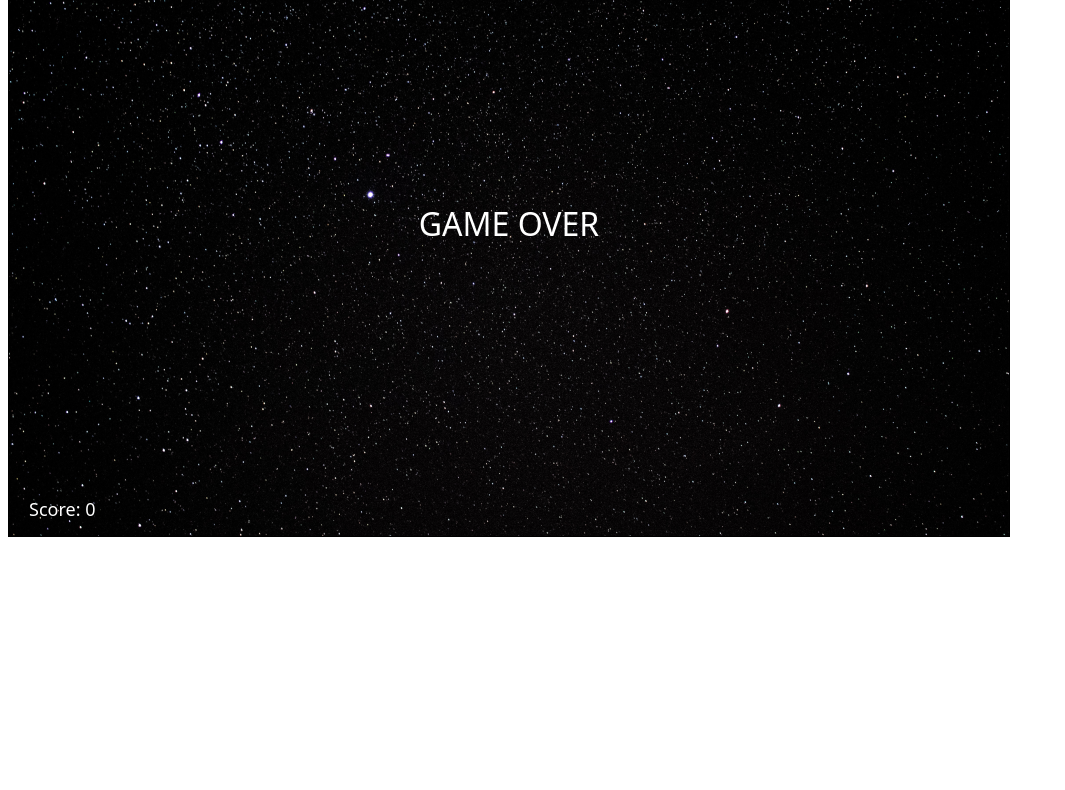
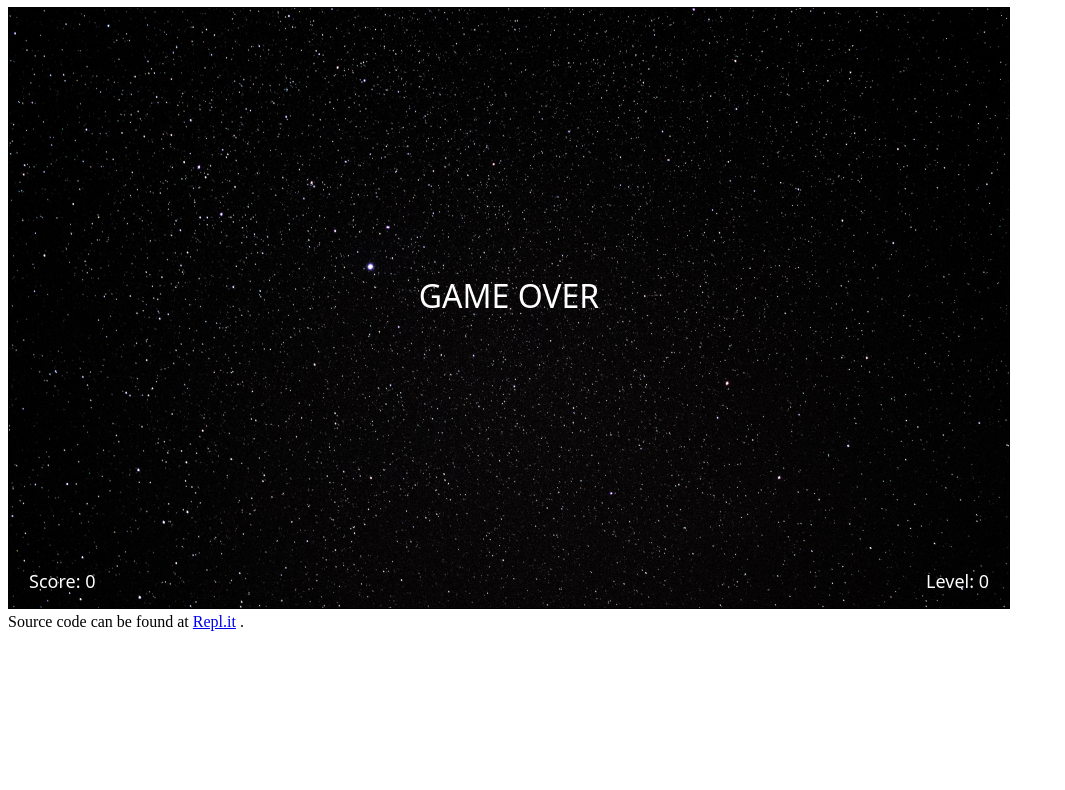
Before and after one commit to cinar/arkanoid, a plain HTML site: page index.html in a window 1280 px wide. Shown: the part 73-863 px from the top of the page, without its empty margins (0-1065 px from the left). Drawn offline with Linux system fonts and the light colour scheme.

Commit message:
Level added.

```diff
--- a/index.html
+++ b/index.html
@@ -7,7 +7,13 @@
     <link href="style.css" rel="stylesheet" type="text/css" />
   </head>
   <body>
+    <h1>Arkanoid Game</h1>
     <canvas id="game" width="1000" height="600"></canvas>
+    <div>
+      Source code can be found at
+      <a href="https://repl.it/@onurcinar/arkanoid" target="_blank">Repl.it</a>
+      .
+    </div>
     <img id="background" src="images/background.png"></img>
     <img id="paddle" src="images/paddle.png"></img>
     <img id="ball" src="images/ball.png"></img>
--- a/src/game.js
+++ b/src/game.js
@@ -6,11 +6,13 @@ import { Ball } from './ball.js';
 import { makeBricks } from './brick.js';
 
 const LEVEL = [
-  0, 0, 1, 1, 1, 1, 1, 1, 0, 0,
-  0, 2, 2, 2, 2, 2, 2, 2, 2, 0,
-  0, 3, 3, 3, 3, 3, 3, 3, 3, 0,
-  0, 0, 4, 4, 4, 4, 4, 4, 0, 0,
-  0, 0, 5, 5, 0, 0, 5, 5, 0, 0,
+  [
+    0, 0, 1, 1, 1, 1, 1, 1, 0, 0,
+    0, 2, 2, 2, 2, 2, 2, 2, 2, 0,
+    0, 3, 3, 3, 3, 3, 3, 3, 3, 0,
+    0, 0, 4, 4, 4, 4, 4, 4, 0, 0,
+    0, 0, 5, 5, 0, 0, 5, 5, 0, 0,
+  ]
 ];
 
 function isColliding(box1, box2) {
@@ -35,7 +37,8 @@ export class Game {
     this.space = new Space(this);
     this.paddle = new Paddle();
     this.ball = new Ball();
-    this.bricks = makeBricks(LEVEL);
+    this.level = 0;
+    this.bricks = makeBricks(LEVEL[this.level]);
     this.gameOver = false;
     this.score = 0;
 
--- a/src/space.js
+++ b/src/space.js
@@ -8,6 +8,9 @@ const BACKGROUND_IMAGE_ID = 'background';
 
 const SCORE_X = 20;
 const SCORE_Y = SPACE_HEIGHT - 20;
+
+const LEVEL_X = SPACE_WIDTH - 20;
+const LEVEL_Y = SPACE_HEIGHT - 20;
 
 const MESSAGE_X = Math.floor(SPACE_WIDTH / 2);
 const MESSAGE_Y = Math.floor(SPACE_HEIGHT / 2);
@@ -35,6 +38,10 @@ export class Space {
     this.context.font = '18px sans';
     this.context.textAlign = 'left';
     this.context.fillText(`Score: ${this.game.score}`, SCORE_X, SCORE_Y);
+
+    this.context.font = '18px sans';
+    this.context.textAlign = 'right';
+    this.context.fillText(`Level: ${this.game.level}`, LEVEL_X, LEVEL_Y);
   }
 
   drawMessage(message) {
```
